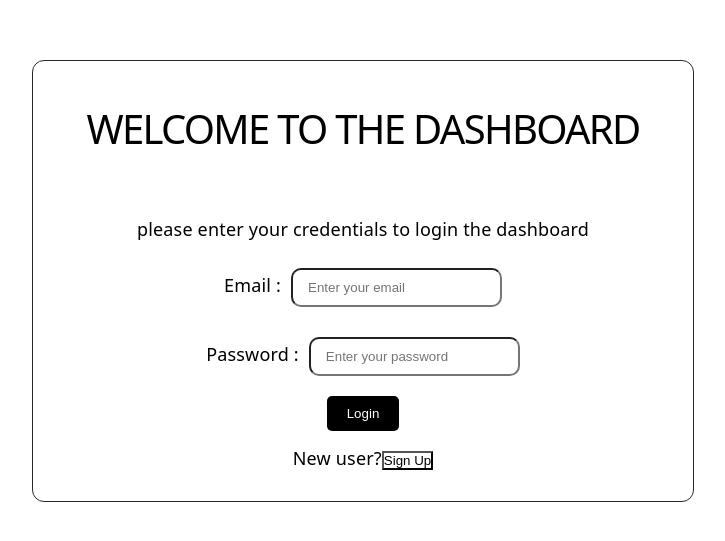
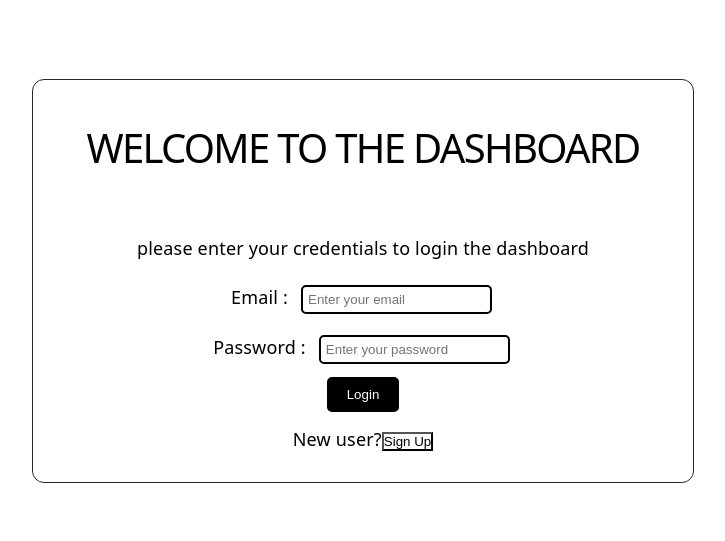
Before and after one commit to Avijeet-jha/Ticket-Tracker, a React (Vite) app: page / in a window 1280 px wide. Shown: the part 119-660 px from the top of the page, without its empty margins (277-1002 px from the left). Built offline with nearby package versions, Linux system fonts and the light colour scheme.

Commit message:
modified:   src/pages/login.css modified:   src/pages/login.jsx

```diff
--- a/src/pages/login.css
+++ b/src/pages/login.css
@@ -11,9 +11,15 @@
 }
 
 .form-group {
-  margin: 10px;
-  padding: 10px;
+  margin: 5px;
+  padding: 5px;
+}
 
+.password-input{
+  margin: 3px;
+  padding: 5px;
+  border-radius: 5px;
+  border: 2px solid #000000;
 }
 
 .login-card {
--- a/src/pages/login.jsx
+++ b/src/pages/login.jsx
@@ -10,7 +10,7 @@ const Login = () => {
                 <form>
                     <div className="form-group">
                         <label>Email :</label>
-                        <input
+                        <input className="password-input"
                             type="email"
                             placeholder="Enter your email"
                         />
@@ -18,7 +18,7 @@ const Login = () => {
 
                     <div className="form-group">
                         <label>Password :</label>
-                        <input
+                        <input className="password-input"
                             type="password"
                             placeholder="Enter your password"
                         />
```
